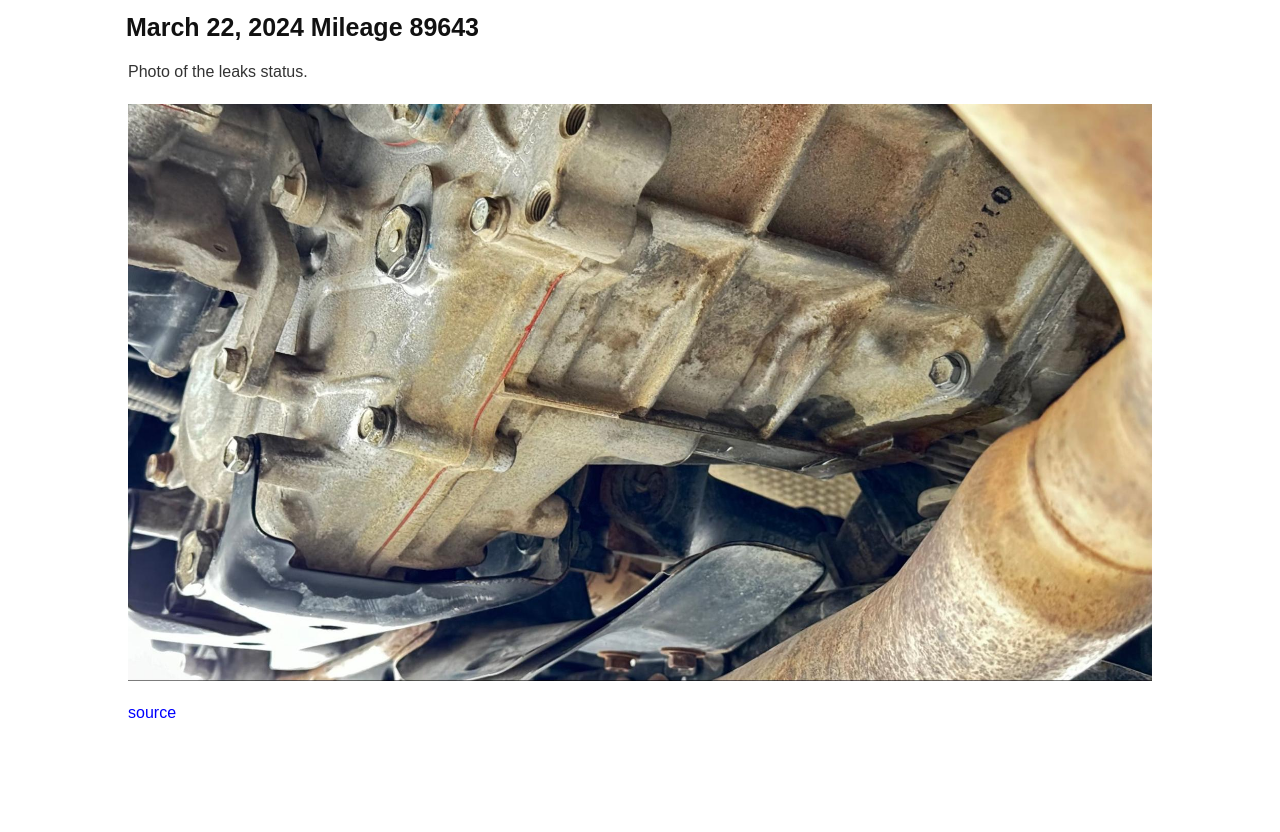
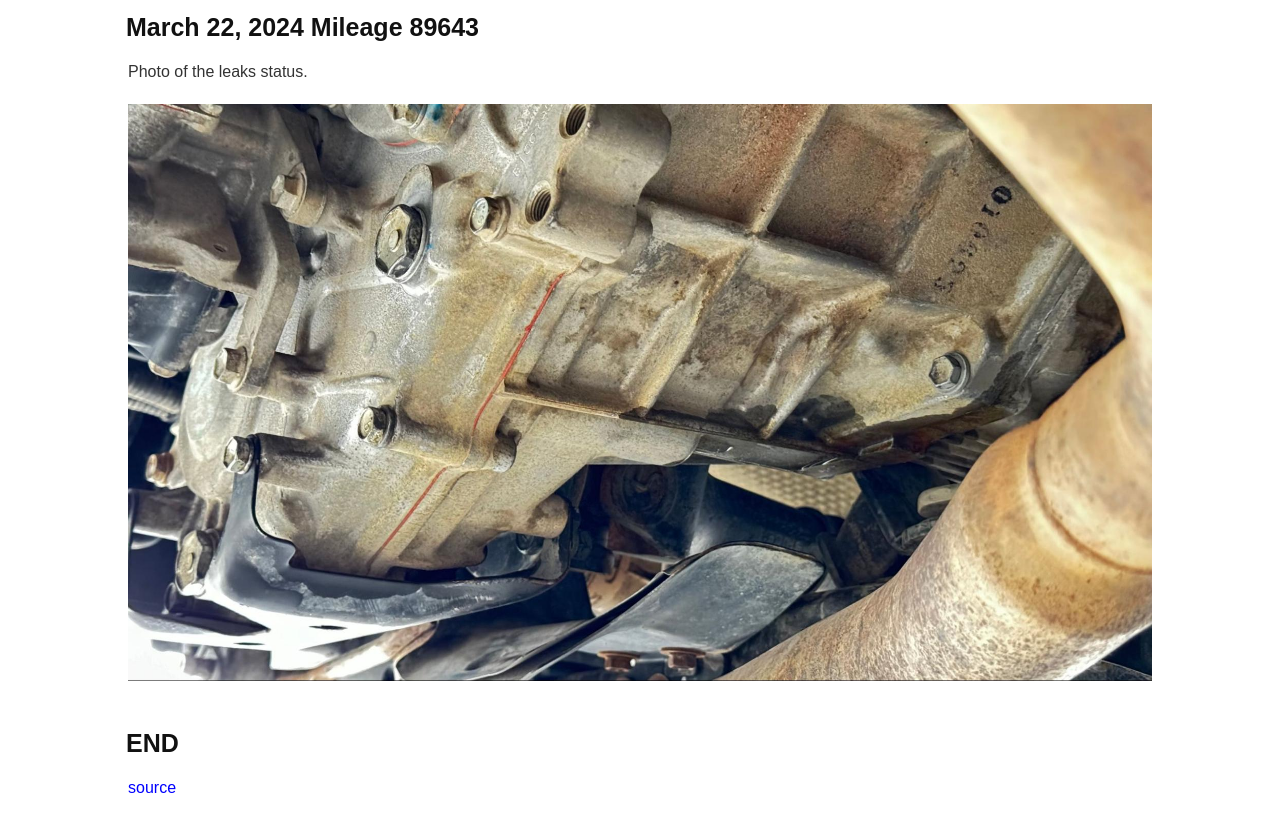
Before and after one commit to todgru/todgru.github.io, a Jekyll site: the page built from leak/index.md, in a window 1280 px wide and 900 px high, scrolled down 22978 px. Shown: the top 832 px of the window. Built offline with Jekyll 4.4.1, drawn with Linux system fonts in a browser that asks for light colours; our own code applies the rules of GitHub Pages for plain Markdown files.

Commit message:
add "end of file" line

```diff
--- a/leak/index.md
+++ b/leak/index.md
@@ -153,3 +153,5 @@
 Photo of the leaks status.
 
 ![](images/image20.jpg)
+
+## END
```
